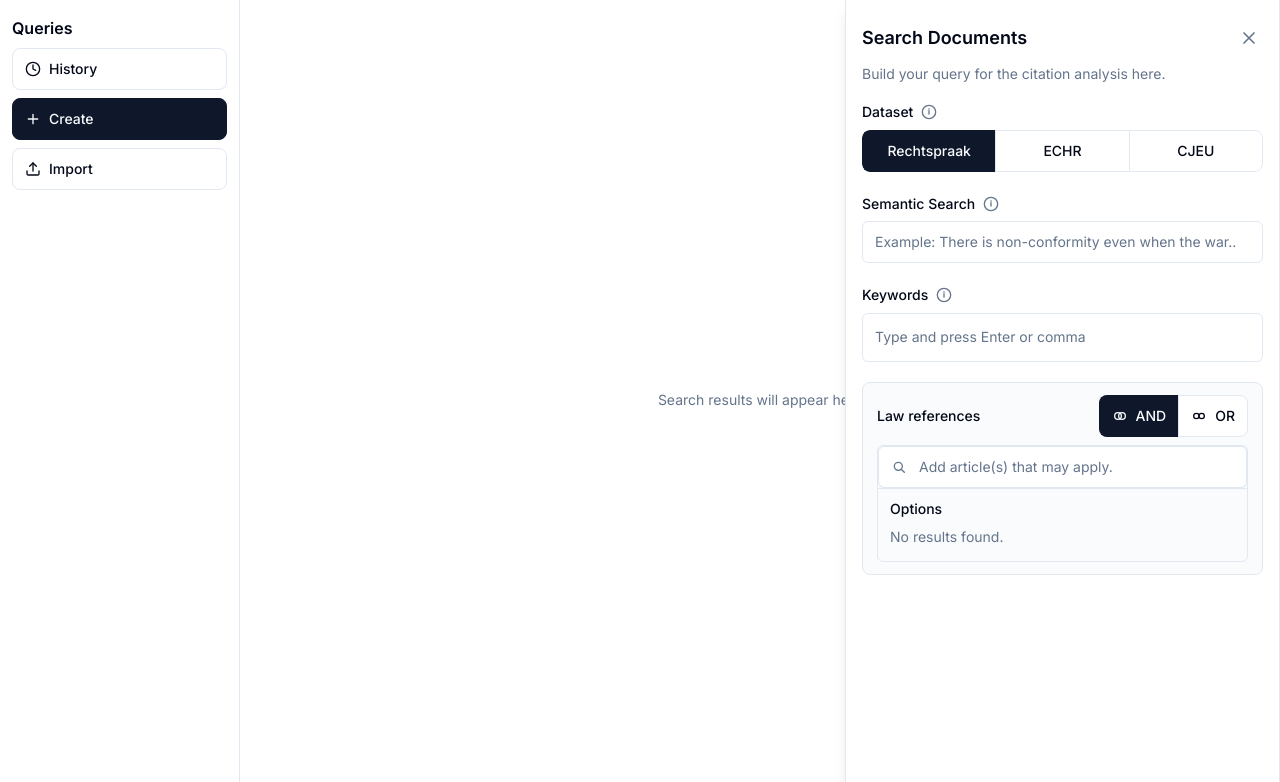
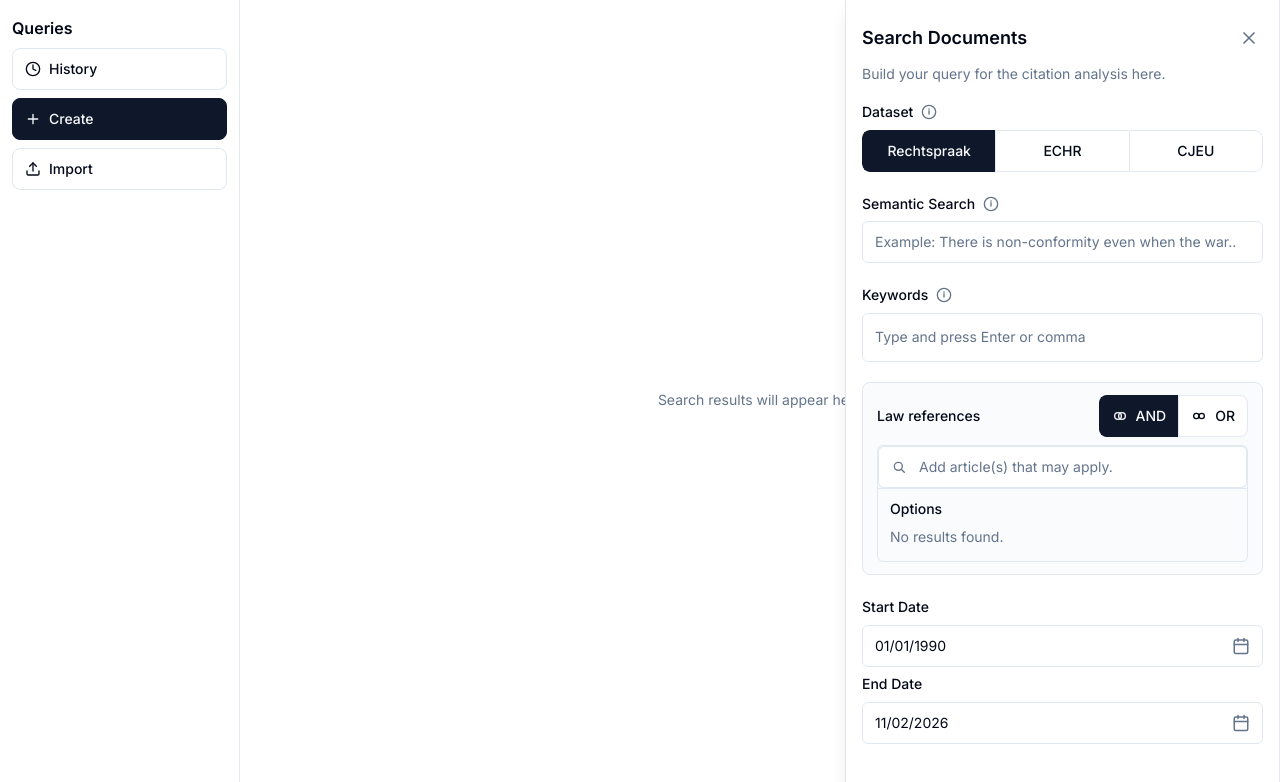
Before and after one commit to tessagerritse/biss-search, a Vue app: page / in a window 1280 px wide. Shown: the top 782 px of the page. Built offline with nearby package versions, Linux system fonts and the light colour scheme.

Commit message:
chore: add date range (Start/End) with DD/MM/YYYY and max today

```diff
--- a/src/assets/IconClass.vue
+++ b/src/assets/IconClass.vue
@@ -1,7 +1,7 @@
 <script setup lang="ts">
 withDefaults(
   defineProps<{
-    name: 'clock' | 'plus' | 'upload' | 'close' | 'info' | 'search' | 'and' | 'or'
+    name: 'clock' | 'plus' | 'upload' | 'close' | 'info' | 'search' | 'and' | 'or' | 'calendar'
     iconClass?: string
   }>(),
   { iconClass: '' },
@@ -59,5 +59,12 @@ withDefaults(
       <circle cx="8" cy="12" r="4" />
       <circle cx="16" cy="12" r="4" />
     </template>
+    <!-- Calendar -->
+    <template v-else-if="name === 'calendar'">
+      <rect x="3" y="4" width="18" height="18" rx="2" ry="2" />
+      <line x1="16" y1="2" x2="16" y2="6" />
+      <line x1="8" y1="2" x2="8" y2="6" />
+      <line x1="3" y1="10" x2="21" y2="10" />
+    </template>
   </svg>
 </template>
--- /dev/null
+++ b/src/components/DateRangeField.vue
@@ -0,0 +1,144 @@
+<script setup lang="ts">
+import { computed } from 'vue'
+import IconClass from '@/assets/IconClass.vue'
+import { toDDMMYYYY, todayISO } from '@/utils/date'
+
+const props = defineProps<{
+  startDate: string
+  endDate: string
+}>()
+
+const emit = defineEmits<{
+  'update:startDate': [value: string]
+  'update:endDate': [value: string]
+}>()
+
+const formattedStart = computed(() => toDDMMYYYY(props.startDate))
+const formattedEnd = computed(() => toDDMMYYYY(props.endDate))
+
+function onStartChange(e: Event) {
+  const value = (e.target as HTMLInputElement).value
+  if (value) emit('update:startDate', value)
+}
+
+function onEndChange(e: Event) {
+  const value = (e.target as HTMLInputElement).value
+  if (value) emit('update:endDate', value)
+}
+</script>
+
+<template>
+  <div class="date-range-field">
+    <div class="form-section">
+      <span class="form-label">Start Date</span>
+      <div class="date-input-wrap">
+        <input
+          type="text"
+          class="date-input"
+          :value="formattedStart"
+          readonly
+          aria-label="Start date (DD/MM/YYYY)"
+          tabindex="-1"
+        />
+        <input
+          type="date"
+          class="date-input-native"
+          :value="startDate"
+          :max="todayISO()"
+          aria-label="Start date (DD/MM/YYYY)"
+          @change="onStartChange"
+        />
+        <IconClass name="calendar" icon-class="date-input-icon" />
+      </div>
+    </div>
+    <div class="form-section">
+      <span class="form-label">End Date</span>
+      <div class="date-input-wrap">
+        <input
+          type="text"
+          class="date-input"
+          :value="formattedEnd"
+          readonly
+          aria-label="End date (DD/MM/YYYY)"
+          tabindex="-1"
+        />
+        <input
+          type="date"
+          class="date-input-native"
+          :value="endDate"
+          :max="todayISO()"
+          aria-label="End date (DD/MM/YYYY)"
+          @change="onEndChange"
+        />
+        <IconClass name="calendar" icon-class="date-input-icon" />
+      </div>
+    </div>
+  </div>
+</template>
+
+<style scoped>
+.date-range-field {
+  display: flex;
+  flex-direction: column;
+  gap: 0.35rem;
+}
+
+.date-range-field .form-section {
+  display: flex;
+  flex-direction: column;
+  gap: 0.35rem;
+}
+
+.date-input-wrap {
+  position: relative;
+  display: flex;
+  align-items: center;
+  padding: 0.5rem 0.75rem;
+  border: 1px solid hsl(var(--border));
+  border-radius: calc(var(--radius) - 2px);
+  background: hsl(var(--background));
+  color: hsl(var(--foreground));
+  cursor: pointer;
+}
+
+.date-input-wrap:focus-within {
+  outline: none;
+  border-color: hsl(var(--ring));
+  box-shadow: 0 0 0 2px hsl(var(--ring) / 0.2);
+}
+
+.date-input {
+  flex: 1;
+  min-width: 0;
+  padding: 0;
+  border: none;
+  background: transparent;
+  font-size: 0.875rem;
+  font-family: inherit;
+  color: inherit;
+  cursor: pointer;
+}
+
+.date-input:focus {
+  outline: none;
+}
+
+/* Overlay so the native date input receives the tap and opens the picker */
+.date-input-native {
+  position: absolute;
+  inset: 0;
+  width: 100%;
+  height: 100%;
+  opacity: 0;
+  cursor: pointer;
+  z-index: 1;
+}
+
+.date-input-icon {
+  flex-shrink: 0;
+  width: 1.125rem;
+  height: 1.125rem;
+  margin-left: 0.5rem;
+  color: hsl(var(--muted-foreground));
+}
+</style>
--- /dev/null
+++ b/src/utils/date.ts
@@ -0,0 +1,19 @@
+/**
+ * Date utilities. All dates are in local time unless noted.
+ */
+
+/** Today's date as YYYY-MM-DD (local time). */
+export function todayISO(): string {
+  const d = new Date()
+  const y = d.getFullYear()
+  const m = String(d.getMonth() + 1).padStart(2, '0')
+  const day = String(d.getDate()).padStart(2, '0')
+  return `${y}-${m}-${day}`
+}
+
+/** Format YYYY-MM-DD to DD/MM/YYYY. Returns empty string if input is invalid or too short. */
+export function toDDMMYYYY(iso: string): string {
+  if (!iso || iso.length < 10) return ''
+  const [y, m, d] = iso.slice(0, 10).split('-')
+  return [d, m, y].join('/')
+}
--- a/src/views/SearchView.vue
+++ b/src/views/SearchView.vue
@@ -7,9 +7,11 @@ import AppTextField from '@/components/AppTextField.vue'
 import FormLabelWithInfo from '@/components/FormLabelWithInfo.vue'
 import LawReferencesField from '@/components/LawReferencesField.vue'
 import KeywordsField from '@/components/KeywordsField.vue'
+import DateRangeField from '@/components/DateRangeField.vue'
 import type { DatasetId } from '@/components/DatasetTabs.vue'
 import type { LawRefsOperator } from '@/components/LawReferencesField.vue'
 import { fieldInfo } from '@/copy/fieldInfo'
+import { todayISO } from '@/utils/date'
 
 const isSearchPanelOpen = ref(true)
 const dataset = ref<DatasetId>('rechtspraak')
@@ -17,6 +19,9 @@ const semanticQuery = ref('')
 const lawRefsOperator = ref<LawRefsOperator>('and')
 const lawRefsQuery = ref('')
 const keywords = ref<string[]>([])
+
+const startDate = ref('1990-01-01')
+const endDate = ref(todayISO())
 </script>
 
 <template>
@@ -79,6 +84,7 @@ const keywords = ref<string[]>([])
           <KeywordsField v-model="keywords" />
         </div>
         <LawReferencesField v-model:query="lawRefsQuery" v-model:operator="lawRefsOperator" />
+        <DateRangeField v-model:start-date="startDate" v-model:end-date="endDate" />
       </section>
     </aside>
   </div>
@@ -146,7 +152,6 @@ const keywords = ref<string[]>([])
   color: hsl(var(--muted-foreground));
 }
 
-/* Right panel: fixed overlay to match original (425px, shadow, border-left) */
 .sidebar-right {
   position: fixed;
   top: 0;
```
